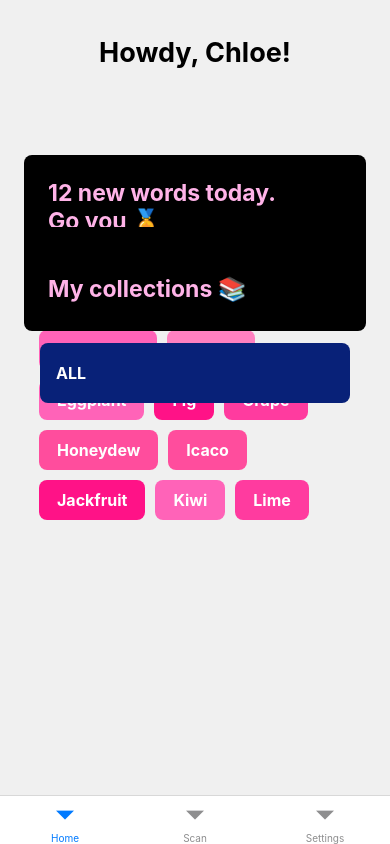
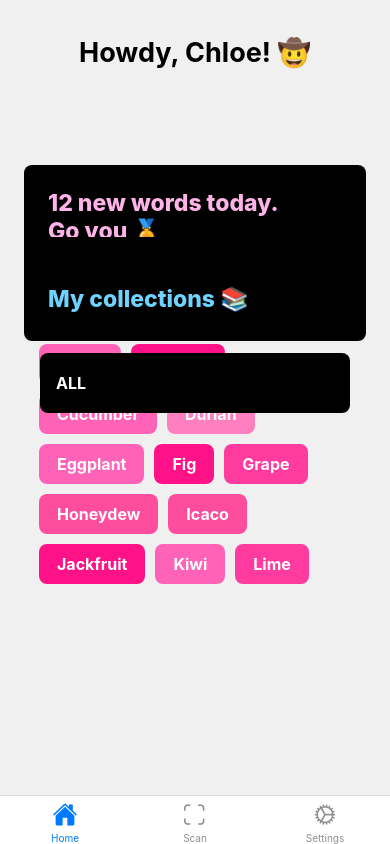
Before and after one commit to appsecandrewlee/MACathon_2023, a React Native app in the folder langtrans_app/: screen /Main in a window 390 px wide. Built offline with nearby package versions, Linux system fonts and the light colour scheme.

Commit message:
add search bar to home screen + minor changes to styles

```diff
--- a/langtrans_app/screens/Home.js
+++ b/langtrans_app/screens/Home.js
@@ -1,26 +1,68 @@
 // HomeScreen.js
-import React from 'react';
-import { View, Text, SafeAreaView, ScrollView, TouchableHighlight, FlatList } from 'react-native';
+import React, { useState } from 'react';
+import { View, Text, SafeAreaView, ScrollView, FlatList, TextInput, TouchableOpacity, StyleSheet } from 'react-native';
 import { colors, commonStyles, spacing } from '../styles/styles';
 
 export default function MainScreen() {
 
+
+
     const wordList = ['Apple','Banana','Cucumber','Durian','Eggplant','Fig','Grape','Honeydew', 'Icaco', 'Jackfruit', 'Kiwi', 'Lime'];
     const slangList = ['Woolies','Mozzie','Barbie','No worries','Too easy','Mate','Arvo'];
-    const collectionList = ['Programming', 'Supermaket', 'Gym'];
+    const collectionList = ['Programming', 'Supermaket', 'Gym', 'Badminton'];
 
     const pinks = ['#FF80C0', '#FF63B8', '#FF4D9D', '#FF3B9F', '#FF1287'];
     const purples = ['#D06EFF', '#B13BFF', '#9A00FF', '#8800CC', '#660099'];
     // const blues = ['#007ACC', '#004488', '#33B5E5', '#66C2FF', '#99D6FF'];
 
+    const makeBlues = () => {
+        const blueStart = '#021B79';
+        const blueEnd = '#0575E6';
+        const startRGB = hexToRGB(blueStart);
+        const endRGB = hexToRGB(blueEnd);
+        const colorList = [];
+        const x = collectionList.length;
+        for (let i = 0; i < collectionList.length; i++) {
+            const r = Math.round(startRGB.r + ((endRGB.r - startRGB.r) / (x - 1)) * i);
+            const g = Math.round(startRGB.g + ((endRGB.g - startRGB.g) / (x - 1)) * i);
+            const b = Math.round(startRGB.b + ((endRGB.b - startRGB.b) / (x - 1)) * i);
+            const hexColor = rgbToHex(r, g, b);
+            colorList.push(hexColor);
+        }
+        return colorList;
+    }
 
-
+    const blues = makeBlues();
 
     const getRandomColor = (colors) => {
         const randomIndex = Math.floor(Math.random() * colors.length);
         return colors[randomIndex];
     };
 
+    function hexToRGB(hex) {
+        const r = parseInt(hex.slice(1, 3), 16);
+        const g = parseInt(hex.slice(3, 5), 16);
+        const b = parseInt(hex.slice(5, 7), 16);
+        return { r, g, b };
+      }
+
+      function rgbToHex(r, g, b) {
+        const rHex = r.toString(16).padStart(2, '0');
+        const gHex = g.toString(16).padStart(2, '0');
+        const bHex = b.toString(16).padStart(2, '0');
+        return `#${rHex}${gHex}${bHex}`;
+      }
+
+
+    // const colorStep = [
+    //     (blueStart[0] - blueEnd[0]) / (collectionList.length - 1),
+    //     (blueStart[1] - blueEnd[1]) / (collectionList.length - 1),
+    //     (blueStart[2] - blueEnd[2]) / (collectionList.length - 1),
+    //   ];
+
+    const [form, setForm] = useState({
+        newword: ''
+      });
 
     return (
         <SafeAreaView style={{ flex: 1, backgroundColor: colors.grey }}>
@@ -29,7 +71,7 @@ export default function MainScreen() {
 
                 {/* GREETINGS --------------------------------------------------------------------------*/}
                 <View style={commonStyles.header}>
-                    <Text style={[commonStyles.titleBlack, {marginBottom: 6}]}>Howdy, Chloe!</Text>
+                    <Text style={[commonStyles.titleBlack, {marginBottom: 6}]}>Howdy, Chloe! 🤠</Text>
                 </View>
                 <View style={commonStyles.spaceSmall}></View>
 
@@ -39,6 +81,27 @@ export default function MainScreen() {
                             <Text style={commonStyles.captionPink}>{wordList.length} new words today.</Text>
                             <Text style={commonStyles.captionPink}>Go you 🏅</Text>
                         </View>
+
+                        <View style={styles.searchContainer}>
+                            {/* Search Bar (Left) */}
+                            <View style={styles.searchBar}>
+
+                                <TextInput
+                                placeholderTextColor="#6b7280"
+                                autoCapitalize="sentence"
+                                autoCorrect={false}
+                                style={styles.input}
+                                placeholder="Add a new word..."
+                                // Add your onChangeText logic here
+                                />
+                            </View>
+
+                            {/* Add Button (Right) */}
+                            <TouchableOpacity style={styles.addButton}>
+                                <Text style={styles.buttonText}>+</Text>
+                            </TouchableOpacity>
+                            </View>
+
                         <View style={[commonStyles.wordListContainer,{paddingHorizontal: 10}]}>
                             {wordList.map((word, index) => (
                                 <View key={index} style={[commonStyles.wordContainer,{backgroundColor: getRandomColor(pinks)}]}>
@@ -46,13 +109,14 @@ export default function MainScreen() {
                                 </View>
                             ))}
                         </View>
+                        <View style={commonStyles.spaceSmall}></View>
                     </View>
 
                     {/* SLANGS --------------------------------------------------------------------------*/}
                     <View style={commonStyles.containerVertical}>
                         <View style={[commonStyles.sectionBlack,{margin: spacing.large}]}>
-                            <Text style={commonStyles.captionPink}>Aussie slangs?</Text>
-                            <Text style={commonStyles.captionPink}>Too easy 🥸</Text>
+                            <Text style={commonStyles.captionPurple}>Aussie slangs?</Text>
+                            <Text style={commonStyles.captionPurple}>Too easy 🥸</Text>
                         </View>
                         <ScrollView
                             horizontal
@@ -66,12 +130,13 @@ export default function MainScreen() {
                                 </View>
                             ))}
                         </ScrollView>
+                        <View style={commonStyles.spaceMedium}></View>
                     </View>
 
                     {/* COLLECTIONS --------------------------------------------------------------------------*/}
                     <View style={commonStyles.container}>
                         <View style={commonStyles.sectionBlack}>
-                            <Text style={commonStyles.captionPink}>My collections 📚</Text>
+                            <Text style={commonStyles.captionBlue}>My collections 📚</Text>
                         </View>
                         <View style={[commonStyles.collectionContainer,{marginHorizontal: spacing.medium}]}>
                                 <Text style={commonStyles.wordText}>ALL</Text>
@@ -80,17 +145,55 @@ export default function MainScreen() {
                             data={collectionList}
                             keyExtractor={(item, index) => index.toString()}
                             renderItem={({ item, index }) => (
-                            <View style={[commonStyles.collectionContainer, { marginHorizontal: spacing.medium, backgroundColor: index % 2 === 0 ? colors.blue1 : colors.blue2 }]}>
+                                <View style={[commonStyles.collectionContainer, { marginHorizontal: spacing.medium, backgroundColor: blues[index] }]}>
                                 <Text style={commonStyles.wordText}>{item}</Text>
                                 </View>
                             )}
                         />
-
                     </View>
-                    <View style={commonStyles.spaceLarge}></View>
+                    <View style={commonStyles.spaceMedium}></View>
 
             </ScrollView>
 
         </SafeAreaView>
   );
 };
+
+const styles = StyleSheet.create({
+    searchContainer: {
+        flexDirection: 'row', // Arrange items horizontally
+        alignItems: 'center', // Vertically center items
+        paddingHorizontal: 10,
+        marginBottom: 10,
+        backgroundColor: '#f0f0f0',
+    },
+    searchBar: {
+        flex: 6, // Takes up 75% of the width
+    },
+    input: {
+        // borderWidth: 1,
+        height: 44,
+        backgroundColor: "#fff",
+        paddingHorizontal: 16,
+        // paddingVertical: 8,
+        borderRadius: 5,
+        // borderColor: '#fff',
+        fontSize: 15,
+        fontWeight: "500",
+        color: "#222",
+    },
+    addButton: {
+        flex: 1, // Takes up 25% of the width
+        marginLeft: 15, // Add spacing between the search bar and button
+        backgroundColor: colors.pink, // Change button color as needed
+        borderRadius: 40,
+        paddingVertical: 8,
+        alignItems: 'center',
+        justifyContent: 'center',
+    },
+    buttonText: {
+        color: 'black',
+        fontWeight: 'bold',
+        font: 20
+    },
+    });
--- a/langtrans_app/screens/Main.js
+++ b/langtrans_app/screens/Main.js
@@ -1,7 +1,8 @@
 import React from 'react';
 import { StyleSheet, SafeAreaView, View, Text, TouchableOpacity } from 'react-native';
 import { useNavigation } from '@react-navigation/native';
-
+import { Ionicons } from '@expo/vector-icons';
+import { colors, commonStyles, spacing } from '../styles/styles';
 // NAV TAB BAR
 import 'react-native-gesture-handler';
 import { NavigationContainer } from '@react-navigation/native';
@@ -14,10 +15,40 @@ const Tab = createBottomTabNavigator();
 
 export default function MainScreen() {
   return (
-    <Tab.Navigator>
-      <Tab.Screen name="Home" component={HomeScreen} options={{ headerShown: false }} />
-      <Tab.Screen name="Scan" component={ScanScreen} options={{ headerShown: false }} />
-      <Tab.Screen name="Settings" component={SettingsScreen} options={{ headerShown: false }}/>
+    <Tab.Navigator
+      tabBarStyle={{ backgroundColor: colors.pink }}
+      // tabBarOptions={{
+      //   tabBarActiveTintColor: colors.white, // Change the active tab item color
+      //   tabBarInactiveTintColor: 'gray', // Change the inactive tab item color
+      // }}
+    >
+      <Tab.Screen
+        name="Home"
+        component={HomeScreen}
+        options={{
+          headerShown: false,
+          tabBarLabel: 'Home',
+          tabBarIcon: ({ color, size }) => (
+            <Ionicons name="home" color={color} size={size} /> // Use Ionicons as an example
+          ), }} />
+      <Tab.Screen
+        name="Scan"
+        component={ScanScreen}
+        options={{
+          headerShown: false,
+          tabBarLabel: 'Scan',
+          tabBarIcon: ({ color, size }) => (
+            <Ionicons name="scan-outline" color={color} size={size} /> // Use Ionicons as an example
+          ), }} />
+      <Tab.Screen
+        name="Settings"
+        component={SettingsScreen}
+        options={{
+          headerShown: false,
+          tabBarLabel: 'Settings',
+          tabBarIcon: ({ color, size }) => (
+            <Ionicons name="cog-outline" color={color} size={size} /> // Use Ionicons as an example
+          ), }} />
     </Tab.Navigator>
   );
 }
--- a/langtrans_app/styles/styles.js
+++ b/langtrans_app/styles/styles.js
@@ -9,6 +9,8 @@ import LinearGradient from "react-native-linear-gradient";
 
 const colors = {
   pink: "#FFB3E8",
+  bluereal: "#6ed3ff",
+  purple: '#bba0fa',
   blue: "#000000",
   // blue: '#2B2DA4',
   grey: "#F0F0F0",
@@ -143,8 +145,12 @@ const commonStyles = StyleSheet.create({
     alignSelf: "flex-start",
   },
 
+  spaceTini: {
+    marginVertical: 5,
+  },
+
   spaceSmall: {
-    marginVertical: 10,
+    marginVertical: 15,
   },
 
   spaceMedium: {
@@ -163,8 +169,24 @@ const commonStyles = StyleSheet.create({
 
   captionPink: {
     fontSize: 23,
-    fontWeight: "700",
+    fontWeight: "800",
     color: colors.pink,
+    // marginBottom: 12,
+    textAlign: "left",
+  },
+
+  captionPurple: {
+    fontSize: 23,
+    fontWeight: "800",
+    color: colors.purple,
+    // marginBottom: 12,
+    textAlign: "left",
+  },
+
+  captionBlue: {
+    fontSize: 23,
+    fontWeight: "800",
+    color: colors.bluereal,
     // marginBottom: 12,
     textAlign: "left",
   },
@@ -174,7 +196,7 @@ const commonStyles = StyleSheet.create({
     fontWeight: "500",
     color: colors.text,
     textAlign: "center",
-    marginBottom: 36,
+    marginBottom: spacing.small,
   },
 
   body: {
@@ -219,7 +241,7 @@ const commonStyles = StyleSheet.create({
   },
 
   inputControl: {
-    height: 44,
+    height: 42,
     backgroundColor: "#fff",
     paddingHorizontal: 16,
     borderRadius: 12,
@@ -287,7 +309,7 @@ const commonStyles = StyleSheet.create({
   },
 
   collectionContainer: {
-    backgroundColor: colors.blue2,
+    backgroundColor: colors.black,
     paddingVertical: 20, // Adjust vertical padding as needed
     // paddingHorizontal: 26, // Adjust horizontal padding as needed
     // margin: 5,
@@ -295,6 +317,32 @@ const commonStyles = StyleSheet.create({
     // marginBottom: 16,
     borderRadius: 8,
   },
+
+  profileImage: {
+    width: 120,
+    height: 120,
+    borderRadius: 60, // Half of the width and height to create a circle
+  },
+
+  profileHeader: {
+    alignItems: 'center',
+    paddingTop: 20,
+  },
+
+  settingItem: {
+    paddingVertical: 20,
+    paddingHorizontal: 15,
+    borderBottomWidth: 1,
+    borderBottomColor: '#ccc',
+  },
+  settingText: {
+    fontSize: 16,
+  },
+
+  settingContainer: {
+    flex: 1,
+    backgroundColor: '#fff',
+  },
 });
 
 export { commonStyles, colors, fonts, spacing, borderRadius, boxShadow };
```
Also changed, not shown: langtrans_app/screens/Settings.js (+17 -5 lines), langtrans_app/screens/Signup.js (+30 -3 lines). Lines whose indentation alone changed are shown as unchanged.
